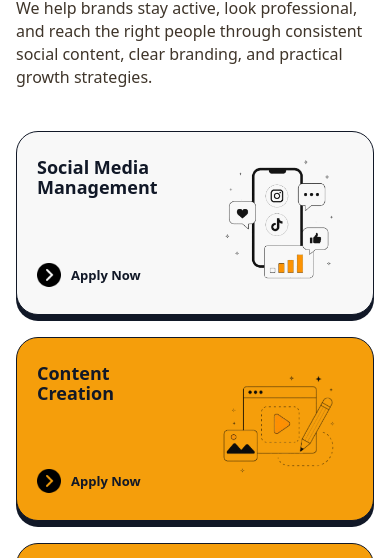
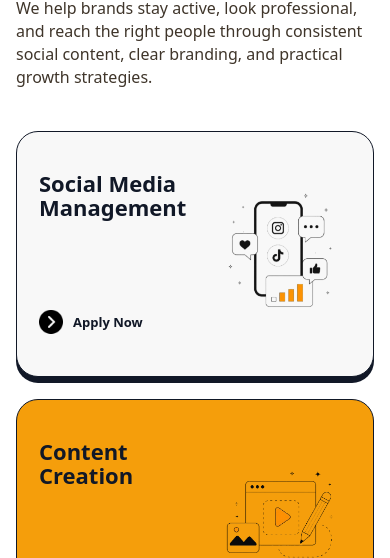
Before and after one commit to joesernsua/HypeHive_Solutions, a website: page HypeHive Solutions/public/index.html in a window 390 px wide. Shown: the part 3944-4502 px from the top of the page. Drawn offline with nearby package versions, Linux system fonts and the light colour scheme.

Commit message:
Refine mobile service card proportions

```diff
--- a/HypeHive Solutions/public/assets/css/custom.css
+++ b/HypeHive Solutions/public/assets/css/custom.css
@@ -3071,28 +3071,29 @@ nav.bg-white,
     }
 
     .service-modern-card{
-        grid-template-columns: minmax(0, 1fr) 150px;
-        gap: 14px;
-        min-height: 176px;
-        padding: 20px;
+        grid-template-columns: minmax(0, 1fr) 46%;
+        gap: 16px;
+        min-height: 230px;
+        padding: 26px 22px;
         border-radius: 22px;
     }
 
     .service-modern-copy{
-        min-height: 132px;
+        min-height: 164px;
     }
 
     .service-modern-copy h3{
         max-width: 100%;
-        font-size: 18px;
+        font-size: 22px;
+        line-height: 1.08;
     }
 
     .service-image-slot{
-        min-height: 132px;
+        min-height: 176px;
     }
 
     .service-image-slot img{
-        height: 140px;
+        height: 190px;
     }
 
     .service-learn-link{
```
